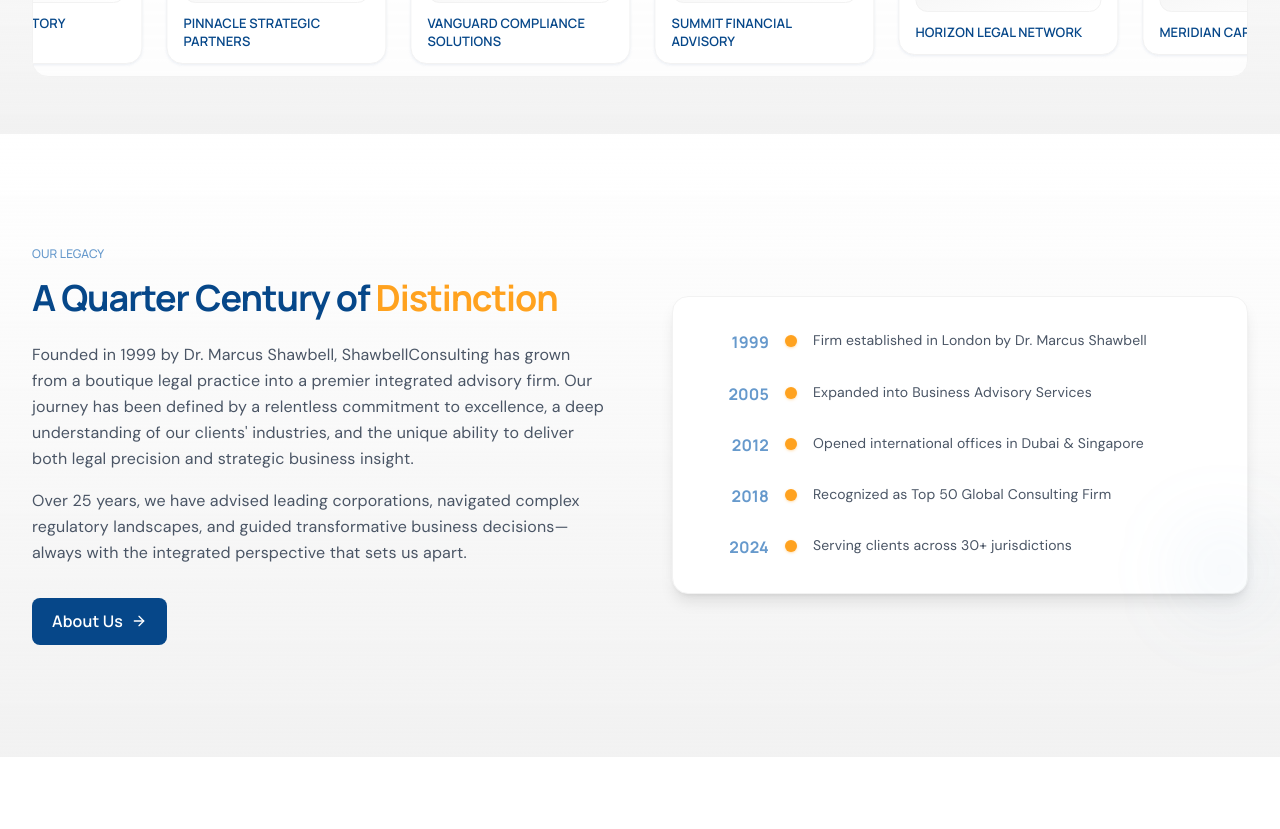
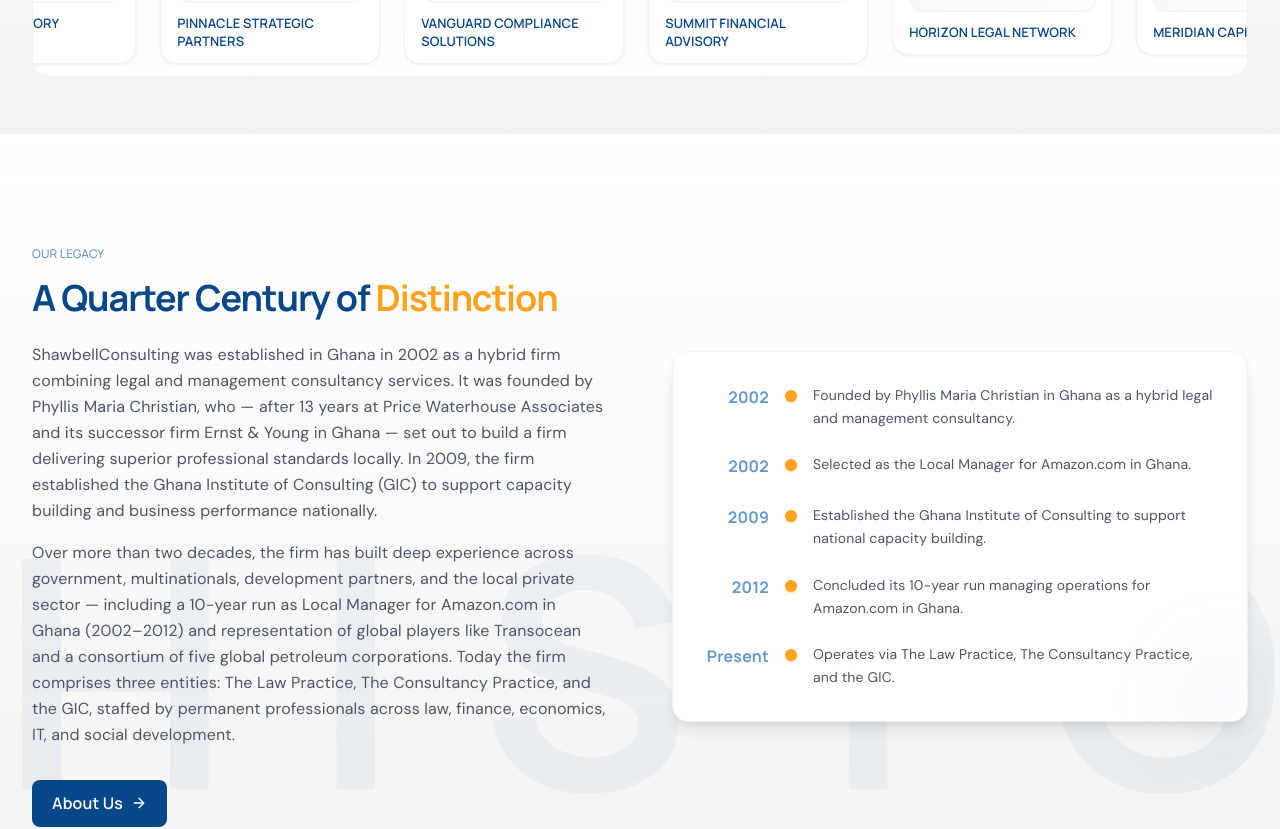
Before and after one commit to Puzzle-Fxr/shawbellconsulting, a React (Vite) app: page / in a window 1280 px wide. Shown: the part 1013-1842 px from the top of the page. Built offline with nearby package versions, Linux system fonts and the light colour scheme.

Commit message:
feat: update firm history section with accurate founding details and achievements

```diff
--- a/src/pages/Home.tsx
+++ b/src/pages/Home.tsx
@@ -184,8 +184,13 @@ export default function Home() {
       </section>
 
       {/* Firm History */}
-      <section className="bg-gradient-to-b from-white to-platinum/30 py-20 lg:py-28">
-        <div className="max-w-7xl mx-auto px-6 lg:px-8">
+      <section className="bg-gradient-to-b from-white to-platinum/30 py-20 lg:py-28 relative overflow-hidden">
+        <div className="absolute inset-0 flex items-end justify-left pointer-events-none">
+          <span className="font-heading text-[7rem] md:text-[20rem] font-bold tracking-[0.25em] text-steel/5 select-none">
+            HISTORY
+          </span>
+        </div>
+        <div className="max-w-7xl mx-auto px-6 lg:px-8 relative z-10">
           <div className="grid lg:grid-cols-2 gap-16 items-center">
             <motion.div
               initial={{ opacity: 0, y: 20 }}
@@ -199,10 +204,10 @@ export default function Home() {
                 <span className="text-pumpkin"> Distinction</span>
               </h2>
               <p className="text-gray-600 leading-relaxed mb-4">
-                Founded in 1999 by Dr. Marcus Shawbell, ShawbellConsulting has grown from a boutique legal practice into a premier integrated advisory firm. Our journey has been defined by a relentless commitment to excellence, a deep understanding of our clients' industries, and the unique ability to deliver both legal precision and strategic business insight.
+                ShawbellConsulting was established in Ghana in 2002 as a hybrid firm combining legal and management consultancy services. It was founded by Phyllis Maria Christian, who — after 13 years at Price Waterhouse Associates and its successor firm Ernst & Young in Ghana — set out to build a firm delivering superior professional standards locally. In 2009, the firm established the Ghana Institute of Consulting (GIC) to support capacity building and business performance nationally.
               </p>
               <p className="text-gray-600 leading-relaxed mb-8">
-                Over 25 years, we have advised leading corporations, navigated complex regulatory landscapes, and guided transformative business decisions—always with the integrated perspective that sets us apart.
+                Over more than two decades, the firm has built deep experience across government, multinationals, development partners, and the local private sector — including a 10-year run as Local Manager for Amazon.com in Ghana (2002–2012) and representation of global players like Transocean and a consortium of five global petroleum corporations. Today the firm comprises three entities: The Law Practice, The Consultancy Practice, and the GIC, staffed by permanent professionals across law, finance, economics, IT, and social development.
               </p>
               <Link
                 to="/about"
@@ -223,11 +228,11 @@ export default function Home() {
               <div className="bg-white rounded-2xl border border-platinum p-8 shadow-lg">
                 <div className="space-y-6">
                   {[
-                    { year: '1999', event: 'Firm established in London by Dr. Marcus Shawbell' },
-                    { year: '2005', event: 'Expanded into Business Advisory Services' },
-                    { year: '2012', event: 'Opened international offices in Dubai & Singapore' },
-                    { year: '2018', event: 'Recognized as Top 50 Global Consulting Firm' },
-                    { year: '2024', event: 'Serving clients across 30+ jurisdictions' },
+                    { year: '2002', event: 'Founded by Phyllis Maria Christian in Ghana as a hybrid legal and management consultancy.' },
+                    { year: '2002', event: 'Selected as the Local Manager for Amazon.com in Ghana.' },
+                    { year: '2009', event: 'Established the Ghana Institute of Consulting to support national capacity building.' },
+                    { year: '2012', event: 'Concluded its 10-year run managing operations for Amazon.com in Ghana.' },
+                    { year: 'Present', event: 'Operates via The Law Practice, The Consultancy Practice, and the GIC.' },
                   ].map((item, i) => (
                     <div key={i} className="flex items-start gap-4">
                       <div className="w-16 text-right">
```
